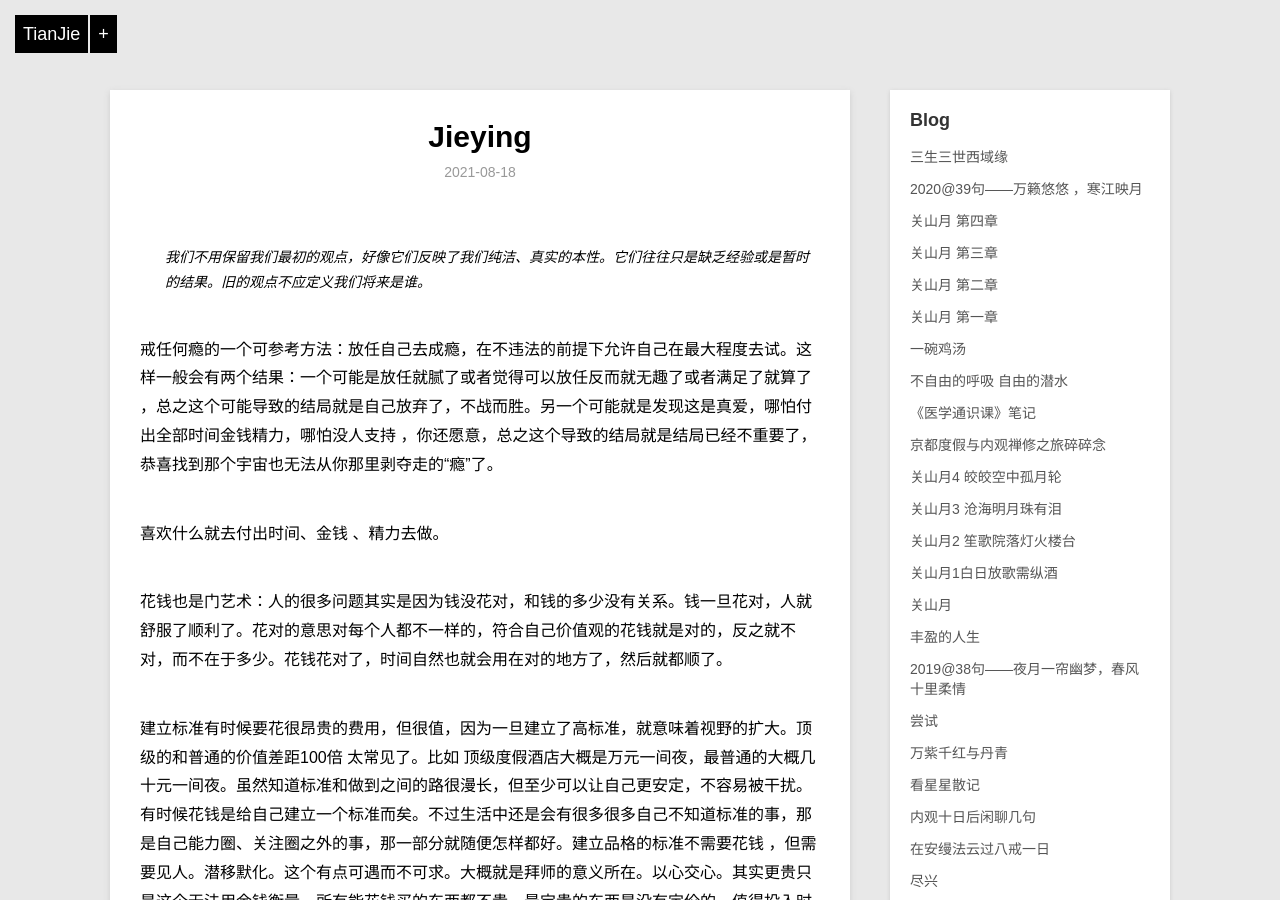
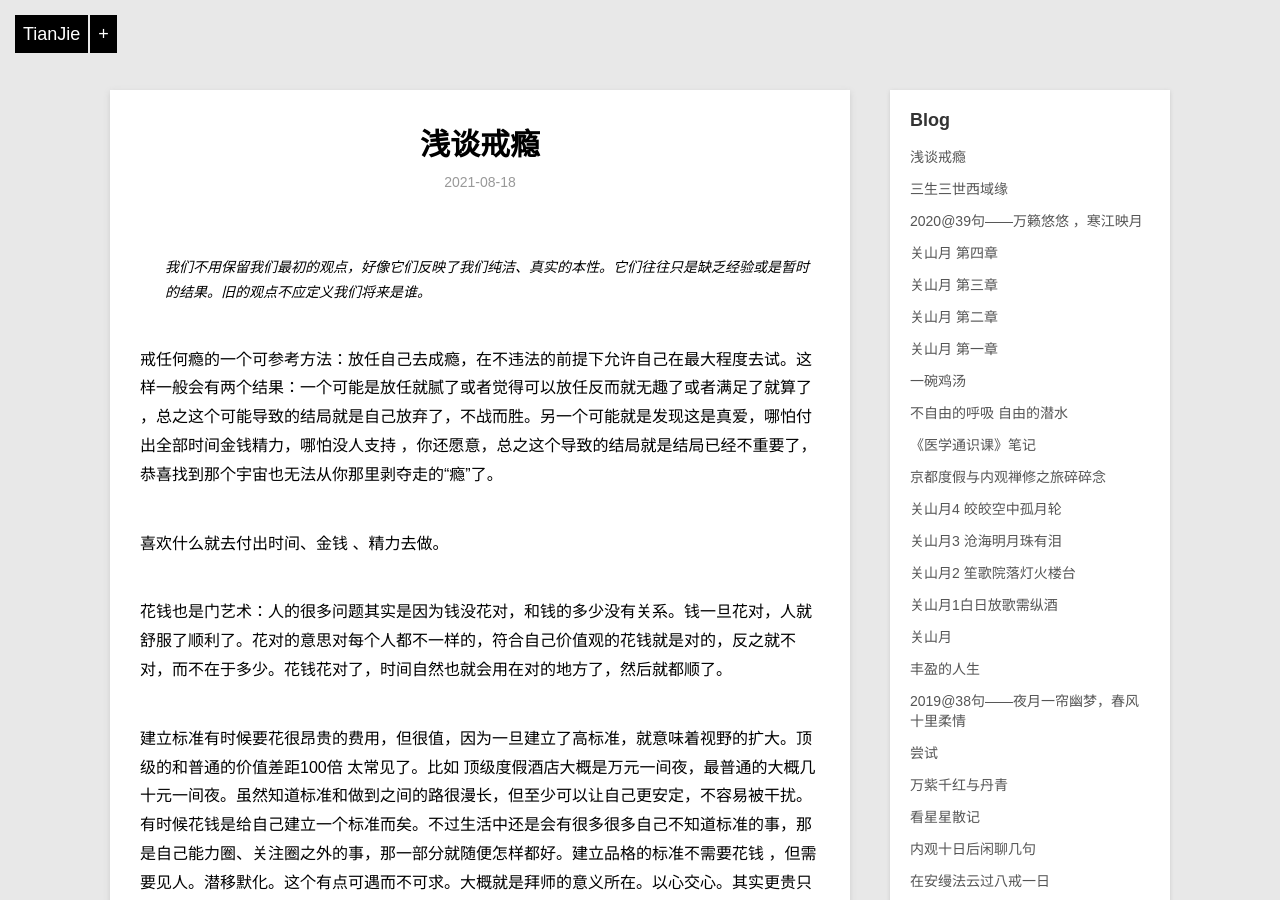
Before and after one commit to violettianjie/violettianjie.github.io, a Jekyll site: the page built from _posts/blog/2021-08-18-jieying.md, in a window 1280 px wide and 900 px high. Built offline with Jekyll 4.4.1, drawn with Linux system fonts in a browser that asks for light colours; our own code applies the rules of GitHub Pages for plain Markdown files.

Commit message:
Update 2021-08-18-jieying.md

```diff
--- a/_posts/blog/2021-08-18-jieying.md
+++ b/_posts/blog/2021-08-18-jieying.md
@@ -1,3 +1,11 @@
+---
+layout: post
+title: " 浅谈戒瘾 "
+description: "浅谈"
+category: blog
+---
+
+
 > 我们不用保留我们最初的观点，好像它们反映了我们纯洁、真实的本性。它们往往只是缺乏经验或是暂时的结果。旧的观点不应定义我们将来是谁。
 
 
```
